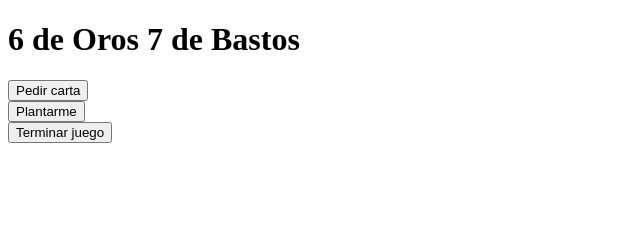
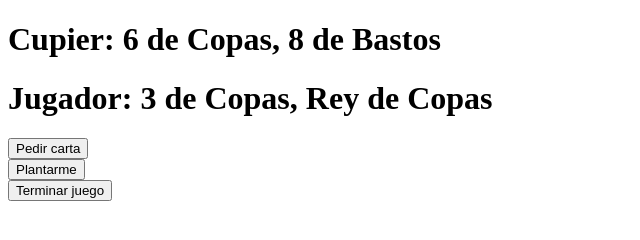
Before and after one commit to alexbaaaa/BlackJack, a website with bundled scripts: page index.html in a window 1280 px wide. Both pictures are taken after a click on the button "Comenzar". Shown: the whole page, without its empty margins (0-640 px from the left). Built offline with nearby package versions, Linux system fonts and the light colour scheme.

Commit message:
Creaccion del jugador Cupier

```diff
--- a/index.html
+++ b/index.html
@@ -6,9 +6,8 @@
     <title>Black Jack</title>
 </head>
 <body>
-    <h1 id="valor"></h1>
-
-    <h1 id="texto"></h1>
+    <h1 id="textoC">Cupier: </h1>
+    <h1 id="textoJ">Jugador:</h1>
 
 
 
--- a/index.js
+++ b/index.js
@@ -20,7 +20,8 @@ let ui = new Ui();
 var addCard = document.getElementById('addCard');
 var leaveit = document.getElementById('leaveit');
 var endGame = document.getElementById('endGame');
-var texto = document.getElementById('texto');
+var textoJ = document.getElementById('textoJ');
+var textoC = document.getElementById('textoC');
 var firstHand;
 
 document.getElementById('button').addEventListener('click', () =>{
@@ -29,11 +30,13 @@ document.getElementById('button').addEventListener('click', () =>{
     addCard.style.display = 'block';
     leaveit.style.display = 'block';
     endGame.style.display = 'block';
-    texto.innerHTML= firstHand;
+    textoJ.innerHTML= "Jugador: " +firstHand[0];
+    textoC.innerHTML= "Cupier: " +firstHand[1];
 });
 
 addCard.addEventListener("click", () =>{
-    texto.innerHTML = game.addCard();
+    textoJ.innerHTML = "Jugador: " + game.addCard()[0];
+    textoC.innerHTML = "Cupier: " + game.addCard()[1];
 });
 
 
--- a/modules/deck.js
+++ b/modules/deck.js
@@ -4,7 +4,7 @@ class Deck {
         this.values  = type.values;
         this._deck = [];
         this.cardSuits.forEach((element) => {
-            this.values.forEach((value) => { this._deck.push(value+ ' de '+element)})
+            this.values.forEach((value) => { this._deck.push(' '+value+ ' de '+element)})
         });
     }
     get deck(){
--- a/modules/game.js
+++ b/modules/game.js
@@ -4,28 +4,32 @@ class Game {
     constructor(deckGame) {
         this.deckGame = deckGame;
         this.player = new Player();
+        this.cupier = new Player();
         this.handValue = 0;
 
     }
-
+    ramdomCard() {
+        let random =  Math.floor(Math.random()*this.deckGame.length);
+        return this.deckGame.splice(random,1)[0];
+    }
     initGame(){
         while(this.player._hand.length < 2){
-            let random =  Math.floor(Math.random()*this.deckGame.length);
-            let valorR = this.deckGame.splice(random,1)[0];
-            this.player._hand.push(valorR);
 
+            this.player._hand.push(this.ramdomCard());
+            this.cupier._hand.push(this.ramdomCard());
         }
         console.log(this.deckGame);
-        console.log(this.player._hand);
-        return this.player._hand.toString().replaceAll(',',' ');
+        return [this.player._hand.toString(),this.cupier._hand.toString()];
     }
     addCard(){
-        let random =  Math.floor(Math.random()*this.deckGame.length);
-        let valorR = this.deckGame.splice(random,1)[0];
-        this.player._hand.push(valorR);
+        this.player._hand.push(this.ramdomCard());
+        this.cupier._hand.push(this.ramdomCard());
 
         console.log(this.player._hand);
-        return this.player._hand.toString().replaceAll(',',' ');
+        console.log(this.cupier._hand);
+        console.log(this.deckGame);
+
+        return [this.player._hand.toString(), this.cupier._hand.toString()];
     }
 }
 
```
